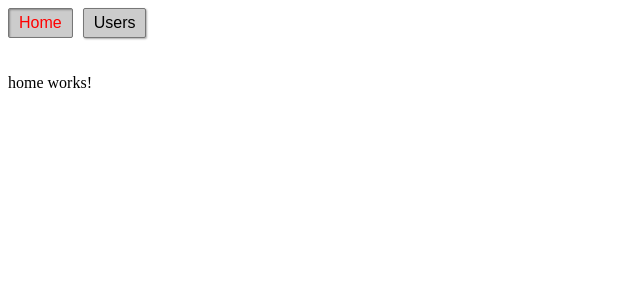
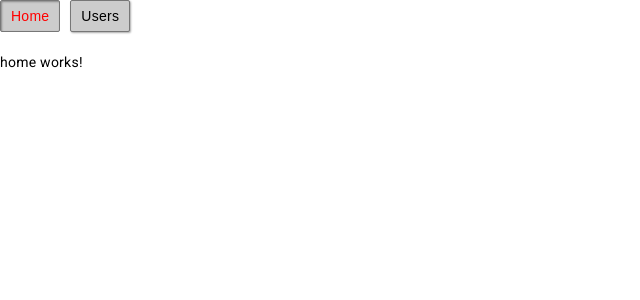
Before and after one commit to raifbrah/my-first-angular-project, an Angular app: page / in a window 1280 px wide. Shown: the top 300 px of the page, without its empty margins (0-640 px from the left). Built offline with nearby package versions, Linux system fonts and the light colour scheme.

Commit message:
Added Angular Material

```diff
--- a/angular.json
+++ b/angular.json
@@ -25,6 +25,7 @@
               "src/assets"
             ],
             "styles": [
+              "@angular/material/prebuilt-themes/indigo-pink.css",
               "src/styles.css"
             ],
             "scripts": []
@@ -84,6 +85,7 @@
               "src/assets"
             ],
             "styles": [
+              "@angular/material/prebuilt-themes/indigo-pink.css",
               "src/styles.css"
             ],
             "scripts": []
--- a/src/app/app.config.ts
+++ b/src/app/app.config.ts
@@ -3,10 +3,11 @@
 
 import { routes } from './app.routes';
 import { provideHttpClient } from '@angular/common/http';
+import { provideAnimationsAsync } from '@angular/platform-browser/animations/async';
 
 export const appConfig: ApplicationConfig = {
   providers: [
     provideRouter(routes),
-    provideHttpClient()
+    provideHttpClient(), provideAnimationsAsync()
   ]
 };
--- a/src/index.html
+++ b/src/index.html
@@ -6,8 +6,10 @@
   <base href="/">
   <meta name="viewport" content="width=device-width, initial-scale=1">
   <link rel="icon" type="image/x-icon" href="favicon.ico">
+  <link href="https://fonts.googleapis.com/css2?family=Roboto:wght@300;400;500&display=swap" rel="stylesheet">
+  <link href="https://fonts.googleapis.com/icon?family=Material+Icons" rel="stylesheet">
 </head>
-<body>
+<body class="mat-typography">
   <app-root></app-root>
 </body>
 </html>
--- a/src/styles.css
+++ b/src/styles.css
@@ -1 +1,4 @@
 /* You can add global styles to this file, and also import other style files */
+
+html, body { height: 100%; }
+body { margin: 0; font-family: Roboto, "Helvetica Neue", sans-serif; }
```
Also changed, not shown: package.json (+11 -9 lines), 1 other file (tests, documents, lock files or other folders).
